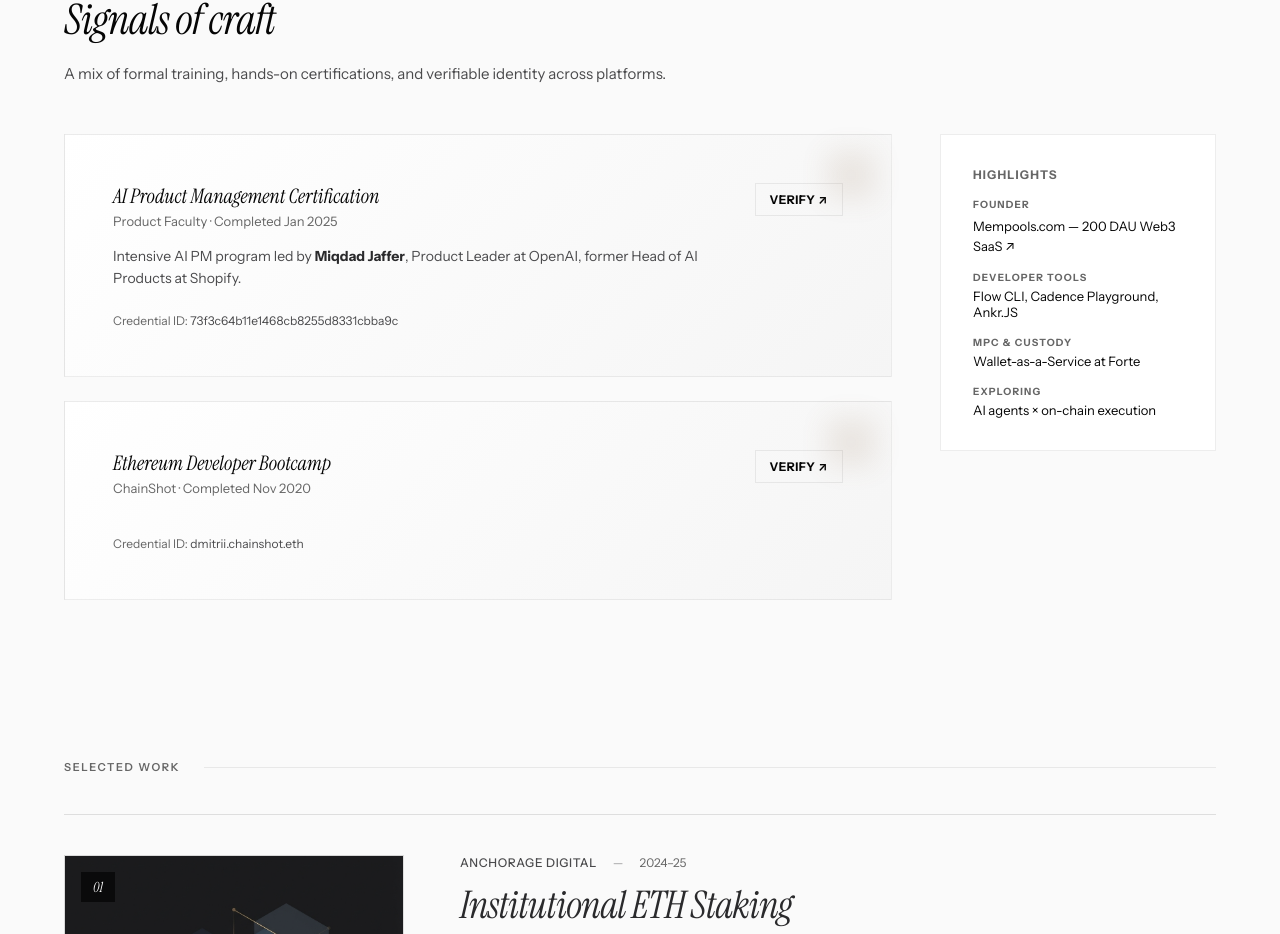
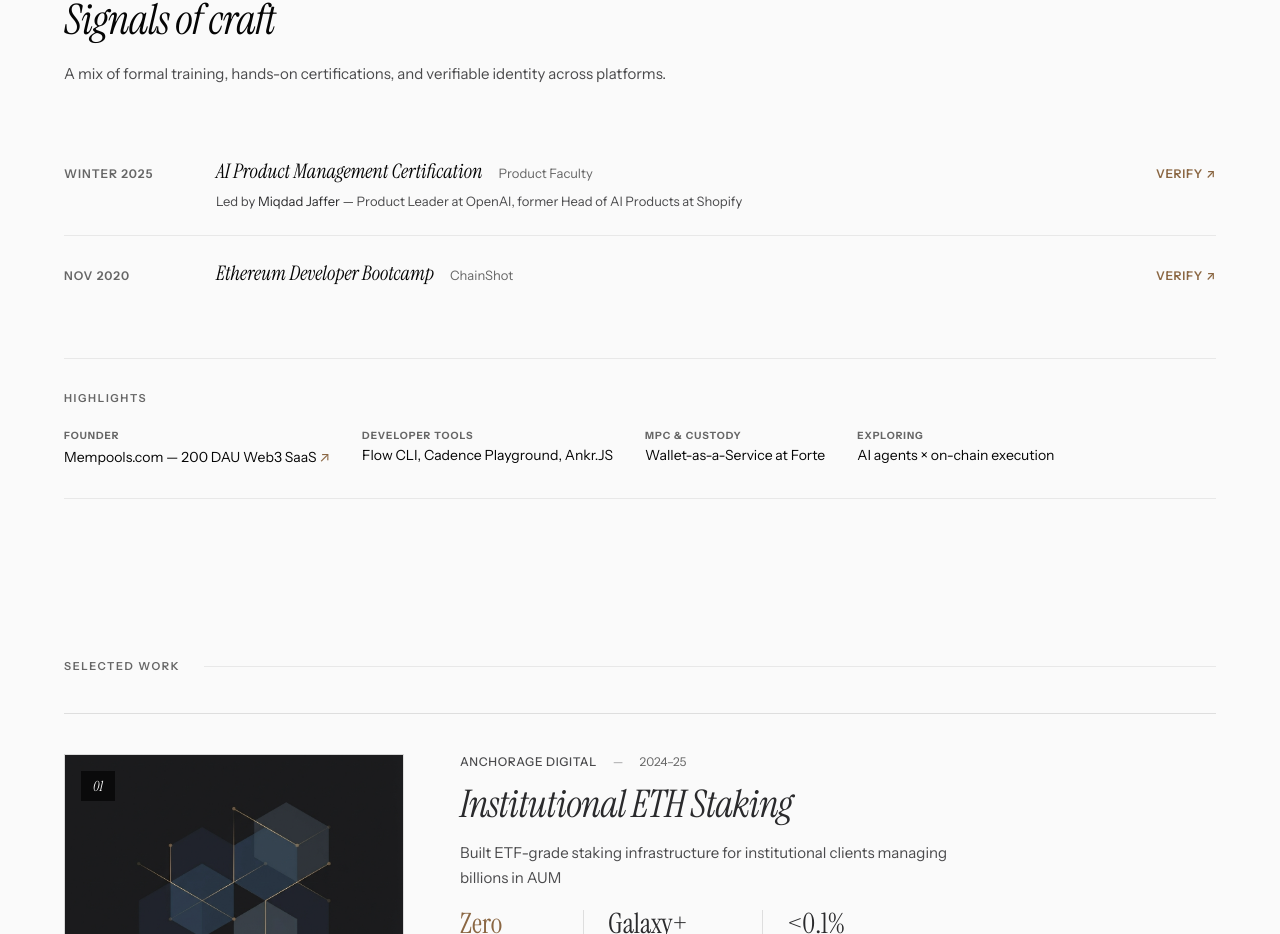
Before and after one commit to fotescodev/portfolio, a React (Vite) app: page / in a window 1280 px wide. Shown: the part 2800-3734 px from the top of the page. Built offline with nearby package versions, Linux system fonts and the light colour scheme.

Commit message:
redesign: Clean minimal certifications section
- Remove complex two-column card layout
- Use clean list style with date column alignment
- Inline verify links with accent color
- Horizontal credentials/highlights row
- Compact on-chain identity footer
- Better visual hierarchy and consistency

```diff
--- a/src/components/sections/CertificationsSection.tsx
+++ b/src/components/sections/CertificationsSection.tsx
@@ -10,6 +10,10 @@
 function formatCompletionDate(date: string) {
   // Handle simple year strings like "2024"
   if (/^\d{4}$/.test(date)) {
+    return date;
+  }
+  // Handle season + year formats like "Winter 2025"
+  if (/^(Winter|Spring|Summer|Fall)\s+\d{4}$/i.test(date)) {
     return date;
   }
   try {
@@ -29,9 +33,6 @@
   showOnchainIdentity = profile.sections.onchainIdentity
 }: CertificationsSectionProps) {
   const { certifications, credentials, onchainIdentity } = certificationsData;
-
-  const featured = certifications.filter((c) => c.featured);
-  const other = certifications.filter((c) => !c.featured);
 
   return (
     <section
@@ -95,184 +96,148 @@
         </p>
       </div>
 
-      {/* Two-column layout */}
-      <div
-        style={{
-          display: 'grid',
-          gridTemplateColumns: isMobile ? '1fr' : '1.5fr 0.5fr',
-          gap: isMobile ? 'var(--space-xl)' : 'var(--space-2xl)'
-        }}
-      >
-        {/* Left: Certifications */}
-        <div style={{ display: 'flex', flexDirection: 'column', gap: 'var(--space-lg)' }}>
-          {featured.map((cert, index) => (
+      {/* Certifications - Clean list style */}
+      <div style={{ marginBottom: 'var(--space-2xl)' }}>
+        {certifications.map((cert, index) => (
           <div
             key={index}
             style={{
-                position: 'relative',
-                padding: isMobile ? 'var(--space-xl)' : 'var(--space-2xl)',
-                border: '1px solid var(--color-border-light)',
-                background:
-                  'linear-gradient(135deg, var(--color-background-secondary) 0%, var(--color-background-tertiary) 100%)'
+              display: 'flex',
+              flexDirection: isMobile ? 'column' : 'row',
+              alignItems: isMobile ? 'flex-start' : 'baseline',
+              gap: isMobile ? 'var(--space-sm)' : 'var(--space-xl)',
+              padding: 'var(--space-lg) 0',
+              borderBottom: index < certifications.length - 1 ? '1px solid var(--color-border-light)' : 'none'
             }}
           >
-              {/* Decorative corner */}
+            {/* Date column */}
             <div
-                aria-hidden="true"
               style={{
-                  position: 'absolute',
-                  top: 'var(--space-md)',
-                  right: 'var(--space-md)',
-                  width: '48px',
-                  height: '48px',
-                  background: 'var(--color-accent)',
-                  opacity: 0.12,
-                  filter: 'blur(14px)'
+                fontSize: '12px',
+                fontWeight: 600,
+                letterSpacing: '0.08em',
+                textTransform: 'uppercase',
+                color: 'var(--color-text-muted)',
+                minWidth: isMobile ? 'auto' : '120px',
+                flexShrink: 0
               }}
-              />
+            >
+              {formatCompletionDate(cert.date)}
+            </div>
 
-              <div style={{ display: 'flex', justifyContent: 'space-between', gap: 'var(--space-lg)' }}>
-                <div style={{ display: 'flex', gap: 'var(--space-lg)', flex: 1 }}>
-                  {/* Logo */}
-                  {cert.logo && (
-                    <div style={{
-                      width: '48px',
-                      height: '48px',
-                      flexShrink: 0,
+            {/* Main content */}
+            <div style={{ flex: 1 }}>
+              <div
+                style={{
                   display: 'flex',
-                      alignItems: 'center',
-                      justifyContent: 'center'
-                    }}>
-                      <img
-                        src={cert.logo}
-                        alt={`${cert.issuer} logo`}
-                        style={{
-                          width: '100%',
-                          height: '100%',
-                          objectFit: 'contain'
+                  flexDirection: isMobile ? 'column' : 'row',
+                  alignItems: isMobile ? 'flex-start' : 'baseline',
+                  gap: isMobile ? 'var(--space-xs)' : 'var(--space-md)',
+                  marginBottom: cert.instructor ? 'var(--space-sm)' : 0
                 }}
-                        onError={(e) => {
-                          // Hide image if it fails to load
-                          (e.target as HTMLImageElement).style.display = 'none';
-                        }}
-                      />
-                    </div>
-                  )}
-
-                  <div>
+              >
                 <h3
                   style={{
-                        fontSize: '20px',
+                    fontSize: isMobile ? '18px' : '20px',
                     fontFamily: 'var(--font-serif)',
                     fontWeight: 400,
                     fontStyle: 'italic',
                     color: 'var(--color-text-primary)',
-                        marginBottom: 'var(--space-xs)'
+                    margin: 0
                   }}
                 >
                   {cert.name}
                 </h3>
-                    <div style={{ fontSize: '13px', color: 'var(--color-text-muted)', marginBottom: 'var(--space-md)' }}>
-                      {cert.issuer} · Completed {formatCompletionDate(cert.date)}
+                <span
+                  style={{
+                    fontSize: '13px',
+                    color: 'var(--color-text-muted)'
+                  }}
+                >
+                  {cert.issuer}
+                </span>
               </div>
+
               {cert.instructor && (
-                      <p style={{ fontSize: '14px', color: 'var(--color-text-tertiary)', lineHeight: 1.6 }}>
-                        Intensive AI PM program led by <strong style={{ color: 'var(--color-text-secondary)' }}>{cert.instructor}</strong>
-                        {cert.instructorRole && `, ${cert.instructorRole}.`}
+                <p
+                  style={{
+                    fontSize: '13px',
+                    color: 'var(--color-text-tertiary)',
+                    lineHeight: 1.5,
+                    margin: 0,
+                    maxWidth: '600px'
+                  }}
+                >
+                  Led by <span style={{ color: 'var(--color-text-secondary)' }}>{cert.instructor}</span>
+                  {cert.instructorRole && ` — ${cert.instructorRole}`}
                 </p>
               )}
             </div>
-                </div>
 
+            {/* Verify link */}
             {cert.url && (
               <a
                 href={cert.url}
                 target="_blank"
                 rel="noopener noreferrer"
                 style={{
-                      alignSelf: 'flex-start',
-                      padding: '8px 14px',
-                      border: '1px solid var(--color-border-light)',
+                  fontSize: '12px',
+                  fontWeight: 600,
+                  letterSpacing: '0.06em',
+                  textTransform: 'uppercase',
+                  color: 'var(--color-accent)',
                   textDecoration: 'none',
-                      fontSize: '12px',
-                      fontWeight: 700,
-                      letterSpacing: '0.04em',
-                      textTransform: 'uppercase',
-                      color: 'var(--color-text-primary)'
+                  flexShrink: 0,
+                  marginTop: isMobile ? 'var(--space-sm)' : 0
                 }}
               >
                 Verify ↗
               </a>
             )}
           </div>
+        ))}
+      </div>
 
-              {cert.credentialId && (
+      {/* Highlights - Horizontal badges */}
       <div
         style={{
-                    marginTop: 'var(--space-lg)',
-                    fontSize: '12px',
-                    color: 'var(--color-text-muted)'
-                  }}
-                >
-                  Credential ID: <span style={{ color: 'var(--color-text-tertiary)' }}>{cert.credentialId}</span>
-                </div>
-              )}
-            </div>
-          ))}
-
-          {other.length > 0 && (
-            <div
-              style={{
-                padding: isMobile ? 'var(--space-lg)' : 'var(--space-xl)',
-                border: '1px solid var(--color-border-light)',
-                background: 'var(--color-background-secondary)'
-              }}
-            >
-              <div style={{ fontSize: '12px', fontWeight: 700, letterSpacing: '0.1em', textTransform: 'uppercase', color: 'var(--color-text-muted)', marginBottom: 'var(--space-md)' }}>
-                Other certifications
-              </div>
-              <div style={{ display: 'flex', flexDirection: 'column', gap: 'var(--space-sm)' }}>
-                {other.map((cert, index) => (
-                  <div key={index} style={{ display: 'flex', justifyContent: 'space-between', gap: 'var(--space-lg)' }}>
-                    <div style={{ color: 'var(--color-text-primary)', fontSize: '13px', fontWeight: 600 }}>{cert.name}</div>
-                    <div style={{ color: 'var(--color-text-muted)', fontSize: '12px' }}>{cert.issuer}</div>
-                  </div>
-                ))}
-              </div>
-            </div>
-          )}
-        </div>
-
-        {/* Right: Highlights */}
-        <div style={{ display: 'flex', flexDirection: 'column', gap: 'var(--space-lg)' }}>
-          <div
-            style={{
-              padding: isMobile ? 'var(--space-lg)' : 'var(--space-xl)',
-              border: '1px solid var(--color-border-light)',
-              background: 'var(--color-background-secondary)'
+          padding: 'var(--space-xl) 0',
+          borderTop: '1px solid var(--color-border-light)',
+          borderBottom: showOnchainIdentity ? 'none' : '1px solid var(--color-border-light)'
         }}
       >
         <div
           style={{
-                fontSize: '12px',
-                fontWeight: 700,
-                letterSpacing: '0.1em',
+            fontSize: '11px',
+            fontWeight: 600,
+            letterSpacing: '0.15em',
             textTransform: 'uppercase',
             color: 'var(--color-text-muted)',
-                marginBottom: 'var(--space-md)'
+            marginBottom: 'var(--space-lg)'
           }}
         >
           Highlights
         </div>
 
-            <div style={{ display: 'flex', flexDirection: 'column', gap: 'var(--space-md)' }}>
+        <div
+          style={{
+            display: 'flex',
+            flexWrap: 'wrap',
+            gap: isMobile ? 'var(--space-md)' : 'var(--space-xl)'
+          }}
+        >
           {credentials.map((cred, index) => (
-                <div key={index}>
+            <div
+              key={index}
+              style={{
+                minWidth: isMobile ? '100%' : 'auto'
+              }}
+            >
               <div
                 style={{
                   fontSize: '10px',
                   fontWeight: 700,
-                      letterSpacing: '0.12em',
+                  letterSpacing: '0.1em',
                   textTransform: 'uppercase',
                   color: 'var(--color-text-muted)',
                   marginBottom: 'var(--space-xs)'
@@ -285,51 +250,60 @@
                   href={cred.url}
                   target="_blank"
                   rel="noopener noreferrer"
-                      style={{ fontSize: '13px', color: 'var(--color-text-primary)', textDecoration: 'none' }}
+                  style={{
+                    fontSize: '14px',
+                    color: 'var(--color-text-primary)',
+                    textDecoration: 'none'
+                  }}
                 >
-                      {cred.value} ↗
+                  {cred.value} <span style={{ color: 'var(--color-accent)' }}>↗</span>
                 </a>
               ) : (
-                    <div style={{ fontSize: '13px', color: 'var(--color-text-primary)' }}>{cred.value}</div>
+                <div style={{ fontSize: '14px', color: 'var(--color-text-primary)' }}>{cred.value}</div>
               )}
             </div>
           ))}
         </div>
       </div>
 
+      {/* On-chain identity - Compact footer style */}
       {showOnchainIdentity && (
         <div
           style={{
-                padding: isMobile ? 'var(--space-lg)' : 'var(--space-xl)',
-                border: '1px solid var(--color-border-light)',
-                background: 'var(--color-background-secondary)'
+            padding: 'var(--space-lg) 0',
+            borderTop: '1px solid var(--color-border-light)',
+            display: 'flex',
+            flexDirection: isMobile ? 'column' : 'row',
+            alignItems: isMobile ? 'flex-start' : 'center',
+            gap: 'var(--space-lg)',
+            justifyContent: 'space-between'
           }}
         >
-              <div
+          <div style={{ display: 'flex', alignItems: 'center', gap: 'var(--space-md)' }}>
+            <span
               style={{
-                  fontSize: '12px',
-                  fontWeight: 700,
-                  letterSpacing: '0.1em',
+                fontSize: '11px',
+                fontWeight: 600,
+                letterSpacing: '0.15em',
                 textTransform: 'uppercase',
-                  color: 'var(--color-text-muted)',
-                  marginBottom: 'var(--space-md)'
+                color: 'var(--color-text-muted)'
               }}
             >
-                On-chain identity
-              </div>
-
-              <div
+              On-chain
+            </span>
+            <span
               style={{
-                  fontSize: '13px',
+                fontSize: '15px',
                 color: 'var(--color-text-primary)',
-                  fontWeight: 700,
-                  marginBottom: 'var(--space-xs)'
+                fontFamily: 'var(--font-mono)',
+                fontWeight: 500
               }}
             >
               {onchainIdentity.ens}
+            </span>
           </div>
 
-              <div style={{ display: 'flex', flexWrap: 'wrap', gap: 'var(--space-sm)', marginTop: 'var(--space-md)' }}>
+          <div style={{ display: 'flex', gap: 'var(--space-md)' }}>
             {onchainIdentity.links.map((link, index) => (
               <a
                 key={index}
@@ -337,14 +311,12 @@
                 target="_blank"
                 rel="noopener noreferrer"
                 style={{
-                      padding: '8px 12px',
-                      border: '1px solid var(--color-border-light)',
-                      textDecoration: 'none',
                   fontSize: '12px',
-                      fontWeight: 700,
+                  fontWeight: 600,
+                  letterSpacing: '0.04em',
+                  textTransform: 'uppercase',
                   color: 'var(--color-text-tertiary)',
-                      letterSpacing: '0.06em',
-                      textTransform: 'uppercase'
+                  textDecoration: 'none'
                 }}
               >
                 {link.name} ↗
@@ -353,8 +325,6 @@
           </div>
         </div>
       )}
-        </div>
-      </div>
     </section>
   );
 }
```
Lines whose indentation alone changed are shown as unchanged.
